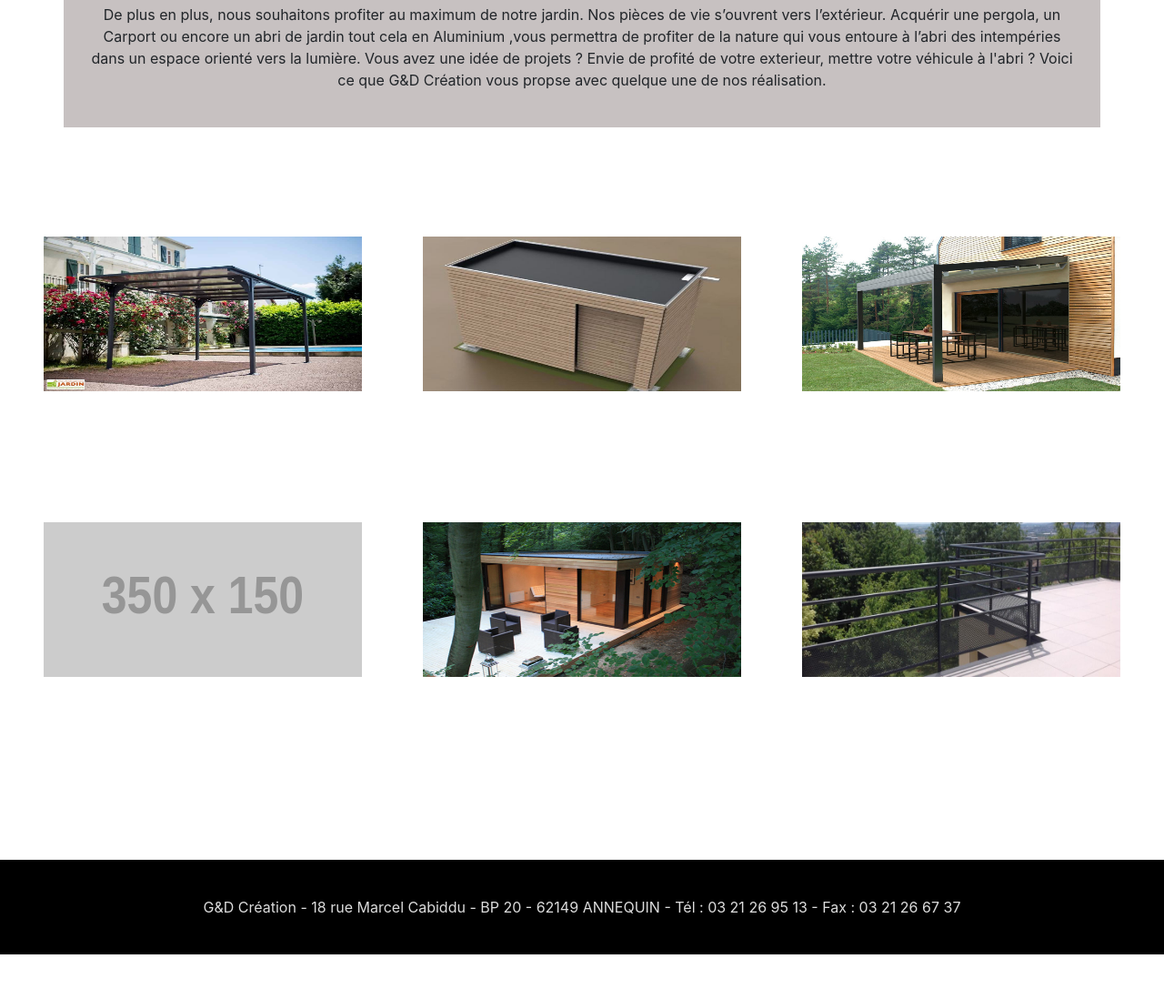
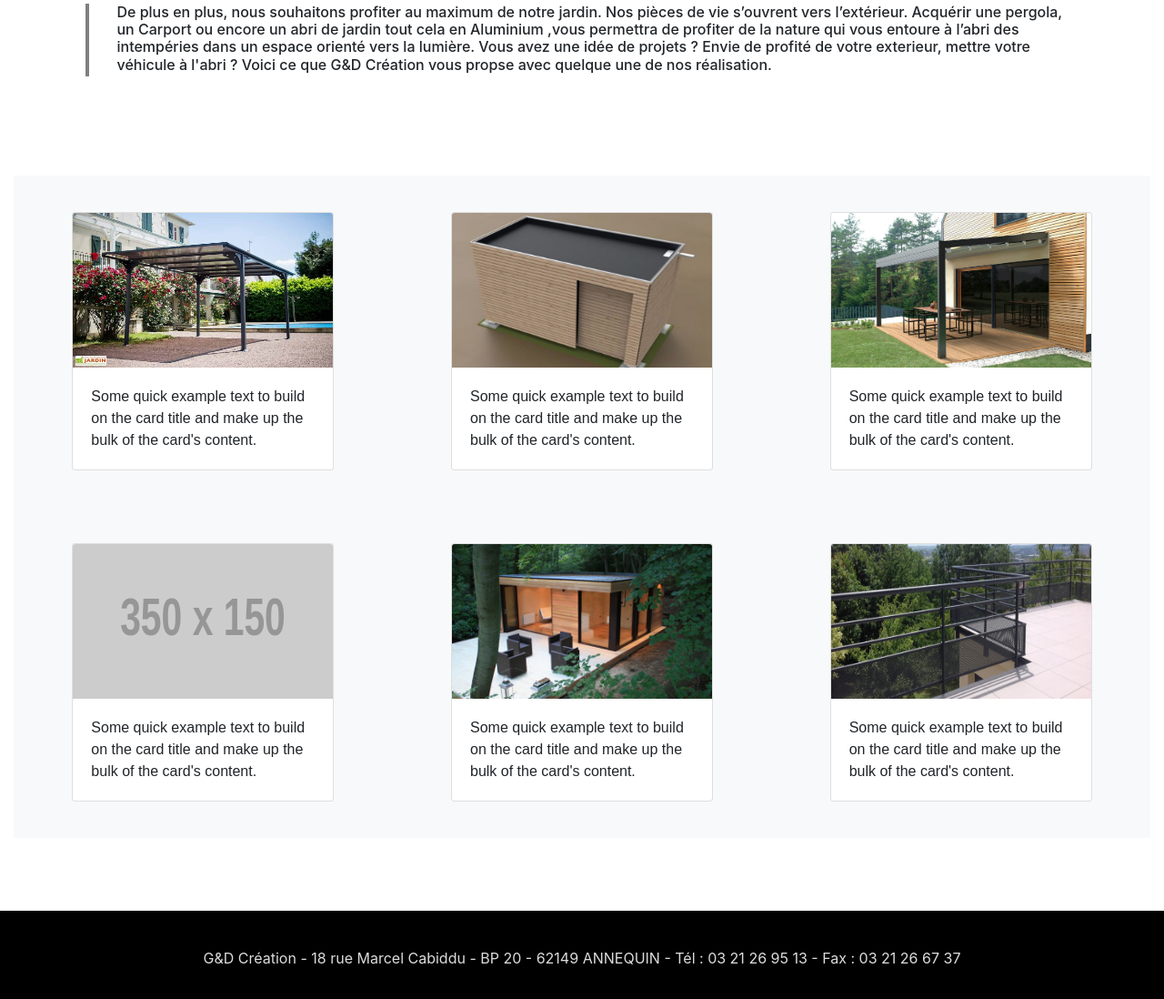
Before and after one commit to Nahjoo/Mon-projet, a plain HTML site: page realisation.html in a window 1280 px wide. Shown: the part 586-1684 px from the top of the page at 91% size. Before the commit the page ends 1635 px from the top, so only its background shows below. Drawn offline with nearby package versions, Linux system fonts and the light colour scheme; placeholder pictures from the web are drawn by us; a web font is replaced by a local one.

Commit message:
ajout scale et modif page realisation

```diff
--- a/css/style.css
+++ b/css/style.css
@@ -1,18 +1,18 @@
-body{
+body {
     margin: 0;
     padding: 0;
 
 }
 
-header{
+header {
     display: block;
     position: relative;
     max-width: 100%;
 }
 
-.banner{
-    background-image: url(../image/bg-masthead.jpg);
-    /* background-color: #6B818C; */
+.banner {
+    /* background-image: url(../image/bg-masthead.jpg); */
+    background-color: #6B818C;
     background-size: cover;
     background-position: center;
     max-width: 100%;
@@ -31,28 +31,28 @@ nav {
 }
 
 
-footer{
+footer {
     text-align: center;
     color: #DCDCDC;
     background-color: black;
     padding: 5vh;
-    margin-top: 10vh;
+    /* margin-top: 10vh; */
 }
 
 
-.entreprise{
+.entreprise {
     text-align: center;
     color: rgb(28, 24, 41);
     font-size: 1rem;
     max-width: 90%;
 }
 
-main{
+main {
     background-color: #ffffff;
     padding: 10vh 0;
 }
 
-.col-lg-6{
+.col-lg-6 {
     display: flex;
     flex-direction: column;
     justify-content: center;
@@ -61,71 +61,97 @@ main{
 
 }
 
-/* .bg{
-    border-radius: 10%;
-    background-image:linear-gradient(to right, #eef9ff, white);
-}  */
+p, h4{
+    font-family: 'Hind Madurai',
+    sans-serif;
+}
 
-.text-apropos{
+h1 , h3{
+    font-family: 'Acme',
+    sans-serif;
+}
+
+
+.text-apropos {
     display: flex;
     justify-content: center;
     padding: 5vh;
 }
 
-.partenaire{
+article {
+    background-color: #f8f9fa;
+    padding: 5vh;
+}
+
+.partenaire {
     display: flex;
     justify-content: center;
     max-width: 100%;
-    background-color: #417895;
     padding: 10px;
 }
 
-.image-partenaire{
-    margin-top: 5vh;
+.image-partenaire {
     display: flex;
     justify-content: space-around;
     align-content: center;
 
 }
 
-.img-partenaire{
+.img-partenaire {
+    width: 250px;
+    height: 100px;
     margin-top: 5vh;
 }
 
-.img-entreprise{
+.img-entreprise {
     margin-top: 2vh;
     width: 350px;
     height: 200px;
 }
 
-.img-entreprise:hover{
+.img-entreprise:hover {
     transform: scale(1.1);
 }
 
-.realisation{
+.realisation {
     display: flex;
     justify-content: space-around;
     flex-flow: row wrap;
-
+    background-color: #f8f9fa;
+    margin-top: 10vh;
 }
 
-.realisation a:hover {
-    opacity: 0.3;
+.realisation .card:hover{
+    transform: scale(1.1);
 }
 
-
-
-.creation{
-    margin-top: 15vh;
+.creation {
     width: 350px;
     height: 170px;
 }
 
+.card {
+    margin: 5vh 5vh;
+}
+
+/*.realisation .creation:hover{
+    opacity: 0.3;
+
+}
+
+
 .text{
     opacity: 0;
+    color: white;
+    background-color: rgba(59, 34, 34, 0.8);
+    padding: 2vh 2vh;
 }
 
-.image-carport text:hover{
+.image1{
+
+}
+
+.image1:hover .text {
     opacity: 1;
 }
 
@@ -135,55 +161,122 @@ main{
 
 .carport{
     position: absolute;
-    top: 60%;
-    left: 42%;
+    top: 33%;
+    left: 38%;
 }
 
-.texte{
-    padding: 3vh;
-    text-align: center;
-    background-color: rgba(185, 178, 178, 0.8);
+.image-abri {
+    position: relative;
 }
 
-.formulaire{
+.abri-jardin {
+    position: absolute;
+    top: 30%;
+    left: 36%;
+}
+
+.image-pergolas {
+    position: relative;
+}
+
+.pergolas {
+    position: absolute;
+    top: 30%;
+    left: 38%;
+}
+
+.image-garage {
+    position: relative;
+}
+
+.garage {
+    position: absolute;
+    top: 32%;
+    left: 39%;
+}
+
+.image-chalet {
+    position: relative;
+}
+
+.chalet {
+    position: absolute;
+    top: 32%;
+    left: 41%;
+}
+
+.image-gardecorps {
+    position: relative;
+}
+
+.garde-corps {
+    position: absolute;
+    top: 34%;
+    left: 35%;
+} */
+
+
+.texte {
+    display: flex;
+    justify-content: center;
+    padding: 3vh;
+}
+
+.bg{
+    background-color: grey;
+    width: 2vh;
+    height: 10vh;
+}
+
+.texte h6{
+    margin-left: 30px;
+}
+
+.formulaire {
     margin-top: 10vh;
 }
 
-.espacevide{
+.espacevide {
     height: 20px;
 }
 
-.ligne{
+.ligne {
     background-color: grey;
     height: 2px;
     max-width: 35%;
 }
 
-img{
+img {
     max-width: 100%;
 }
 
-.img-chalet:hover{
+.img-chalet:hover {
     transform: scale(1.1);
 }
 
-.fleche{
+.fleche {
     color: white;
 
 }
 
-.logo{
+.logo {
     width: 230px;
     height: 60px;
 }
 
 
 
-@media screen and (min-width: 300px) and (max-width: 1200px){
-    .image-partenaire{
+@media screen and (min-width: 300px) and (max-width: 1200px) {
+    .image-partenaire {
         margin-top: 5vh;
         display: flex;
         justify-content: space-around;
         flex-flow: row wrap;
     }
+
+    .bg {
+        background-color: grey;
+        width: 2vh;
+        height: 15vh;
+    }
 }
--- a/realisation.html
+++ b/realisation.html
@@ -12,7 +12,10 @@
         crossorigin="anonymous"></script>
     <script src="https://stackpath.bootstrapcdn.com/bootstrap/4.1.3/js/bootstrap.min.js" integrity="sha384-ChfqqxuZUCnJSK3+MXmPNIyE6ZbWh2IMqE241rYiqJxyMiZ6OW/JmZQ5stwEULTy"
         crossorigin="anonymous"></script>
-    <link href="https://fonts.googleapis.com/css?family=Titillium+Web" rel="stylesheet">
+
+    <link href="https://fonts.googleapis.com/css?family=Anton" rel="stylesheet">
+    <link href="https://fonts.googleapis.com/css?family=Acme" rel="stylesheet">
+    <link href="https://fonts.googleapis.com/css?family=Hind+Madurai:300" rel="stylesheet">
     <link rel="stylesheet" type="text/css" media="screen" href="css/bootstrap.css" />
     <link rel="stylesheet" type="text/css" media="screen" href="css/open-iconic.css" />
     <link rel="stylesheet" type="text/css" media="screen" href="css/style.css" />
@@ -56,76 +59,125 @@
     </div>
     <main class="container-fluid">
         <div class="container texte">
-            <p>De plus en plus, nous souhaitons profiter au maximum de notre jardin. Nos pièces de vie s’ouvrent vers
-                l’extérieur. Acquérir une pergola, un Carport ou encore un abri de jardin tout cela en Aluminium ,vous
-                permettra de profiter de la nature qui vous entoure à l’abri des intempéries dans un espace orienté
+            <div class="bg">
+
+            </div>
+
+
+
+            <h6>De plus en plus, nous souhaitons profiter au maximum de notre jardin. Nos pièces de vie
+                s’ouvrent vers
+                l’extérieur. Acquérir une pergola, un Carport ou encore un abri de jardin tout cela en
+                Aluminium ,vous
+                permettra de profiter de la nature qui vous entoure à l’abri des intempéries dans un espace
+                orienté
                 vers la lumière.
-                Vous avez une idée de projets ? Envie de profité de votre exterieur, mettre votre véhicule à l'abri ?
+                Vous avez une idée de projets ? Envie de profité de votre exterieur, mettre votre véhicule à
+                l'abri ?
                 Voici ce que G&D Création vous propse avec quelque une de nos réalisation.
-            </p>
+            </h6>
+
         </div>
 
 
+
+
         <div class="realisation">
-            <div class="image-carport">
-                <a href="carport.html"><img class="creation carp" src="image/carport.jpg"></a>
+            <div class="card" style="width: 18rem;">
+                <a href="carport.html"><img class="card-img-top creation" src="image/carport.jpg" alt="image carport"></a>
+                <div class="card-body">
+                    <p class="card-text">Some quick example text to build on the card title and make up the bulk of the
+                        card's
+                        content.</p>
+                </div>
+            </div>
+            <div class="card" style="width: 18rem;">
+                <a href="abri-jardin.html" ><img class="card-img-top creation" src="image/abri.jpg" alt="image abri de jardin"></a>
+                <div class="card-body">
+                    <p class="card-text">Some quick example text to build on the card title and make up the bulk of the
+                        card's
+                        content.</p>
+                </div>
+            </div>
+            <div class="card" style="width: 18rem;">
+                <a href="pergolas.html" ><img class="card-img-top creation" src="image/pergolas.jpg" alt="image pergolas"></a>
+                <div class="card-body">
+                    <p class="card-text">Some quick example text to build on the card title and make up the bulk of the
+                        card's
+                        content.</p>
+                </div>
+            </div>
+            <div class="card" style="width: 18rem;">
+                <a href="garage.html" ><img class="card-img-top creation" src="https://via.placeholder.com/350x150" alt="image garage"></a>
+                <div class="card-body">
+                    <p class="card-text">Some quick example text to build on the card title and make up the bulk of the
+                        card's
+                        content.</p>
+                </div>
+            </div>
+            <div class="card" style="width: 18rem;">
+                <a href="chalet.html" ><img class="card-img-top creation" src="image/chalet2.jpg" alt="image chalet"></a>
+                <div class="card-body">
+                    <p class="card-text">Some quick example text to build on the card title and make up the bulk of the
+                        card's
+                        content.</p>
+                </div>
+            </div>
+            <div class="card" style="width: 18rem;">
+                <a href="garde-corps.html" ><img class="card-img-top creation" src="image/garde-corps.jpg" alt="image garde-corps"></a>
+                <div class="card-body">
+                    <p class="card-text">Some quick example text to build on the card title and make up the bulk of the
+                        card's
+                        content.</p>
+                </div>
+            </div>
+        </div>
+        <!-- <div class="realisation">
+            <div class="image-carport image1">
+                <a href="carport.html"><img class="creation" src="image/carport.jpg"></a>
                 <div class="carport text">
                     Carport
                 </div>
             </div>
 
-            <div class="image-abri">
-                <a href="abri-jardin.html"><img class="creation abri" src="image/abri.jpg"></a>
+
+            <div class="image-abri image1">
+                <a href="abri-jardin.html"><img class="creation" src="image/abri.jpg"></a>
                 <div class="abri-jardin text">
                     Abri Jardin
                 </div>
             </div>
 
-            <div class="image-pergolas">
-                <a href="pergolas.html"><img class="creation pergo" src="image/pergolas.jpg"></a>
+            <div class="image-pergolas image1">
+                <a href="pergolas.html"><img class="creation" src="image/pergolas.jpg"></a>
                 <div class="pergolas text">
                     Pergolas
                 </div>
             </div>
 
-            <div class="image-garage">
-                <a href="garage.html"><img class="creation gara " src="https://via.placeholder.com/350x150"></a>
+            <div class="image-garage image1">
+                <a href="garage.html"><img class="creation" src="https://via.placeholder.com/350x150"></a>
                 <div class="garage text">
                     Garage
                 </div>
             </div>
 
-            <div class="image-chalet">
-                <a href="chalet.html"><img class="creation chal" src="image/chalet2.jpg"></a>
+            <div class="image-chalet image1">
+                <a href="chalet.html"><img class="creation" src="image/chalet2.jpg"></a>
                 <div class="chalet text">
                     Chalet
                 </div>
             </div>
 
-            <div class="image-gardecorps">
-                <a href="garde-corps.html"><img class="creation gardecorps" src="image/garde-corps.jpg"></a>
+            <div class="image-gardecorps image1">
+                <a href="garde-corps.html"><img class="creation" src="image/garde-corps.jpg"></a>
                 <div class="garde-corps text">
                     Garde corps
                 </div>
             </div>
 
-        </div>
+        </div> -->
 
-
-
-        <div id="chalet2">
-            <div class="row chalet">
-
-                <div class="col-lg-6">
-
-                </div>
-                <div class="col-lg-6 text-chalet">
-
-                </div>
-
-
-            </div>
-        </div>
     </main>
 
 
```
Also changed, not shown: abri-jardin.html (+2 -2 lines), carport.html (+2 -2 lines), chalet.html (+2 -2 lines), contact.html (+3 -0 lines), garage.html (+2 -2 lines), garde-corps.html (+2 -2 lines), index.html (+9 -5 lines), pergolas.html (+2 -2 lines), image/G&Bcreation.jpg.
